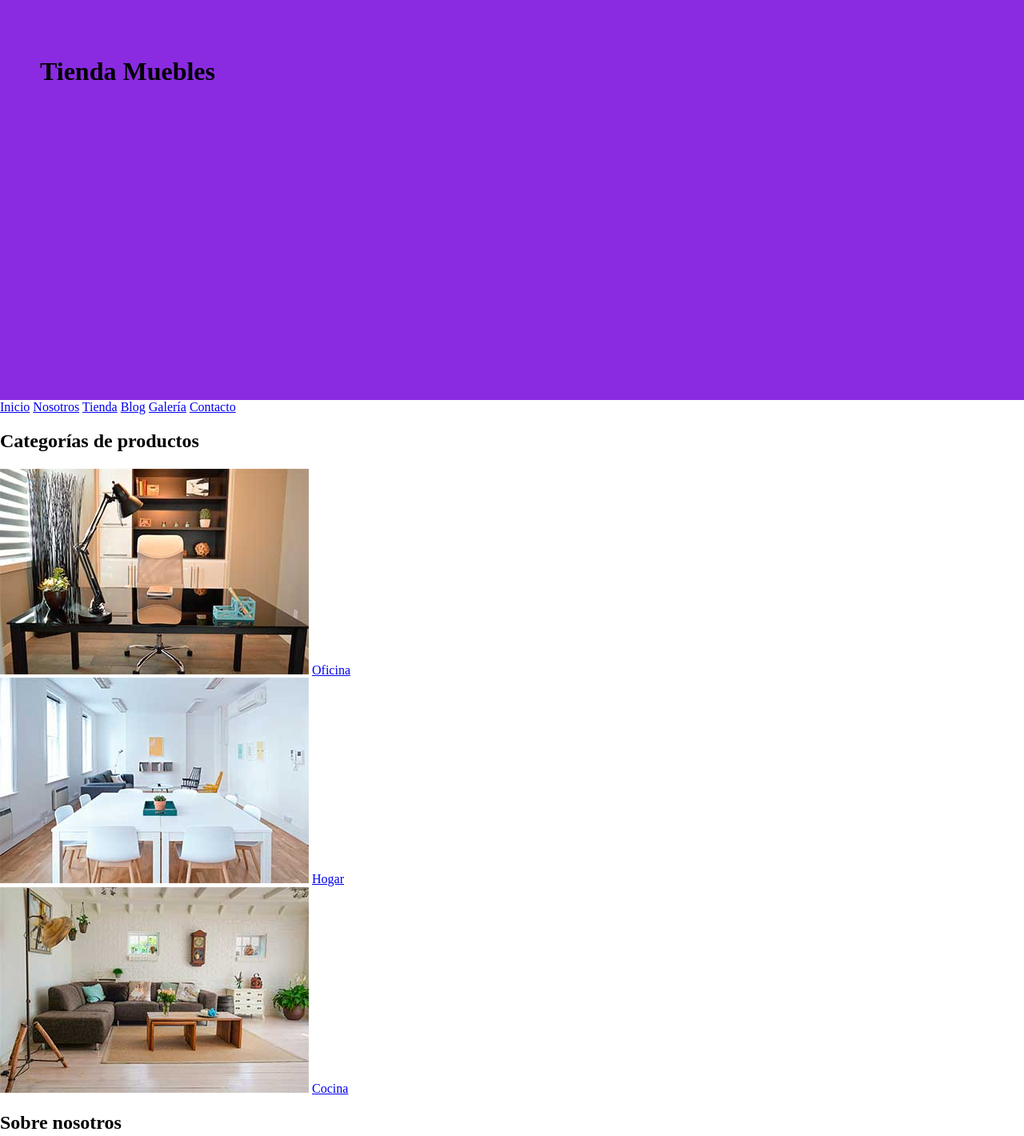
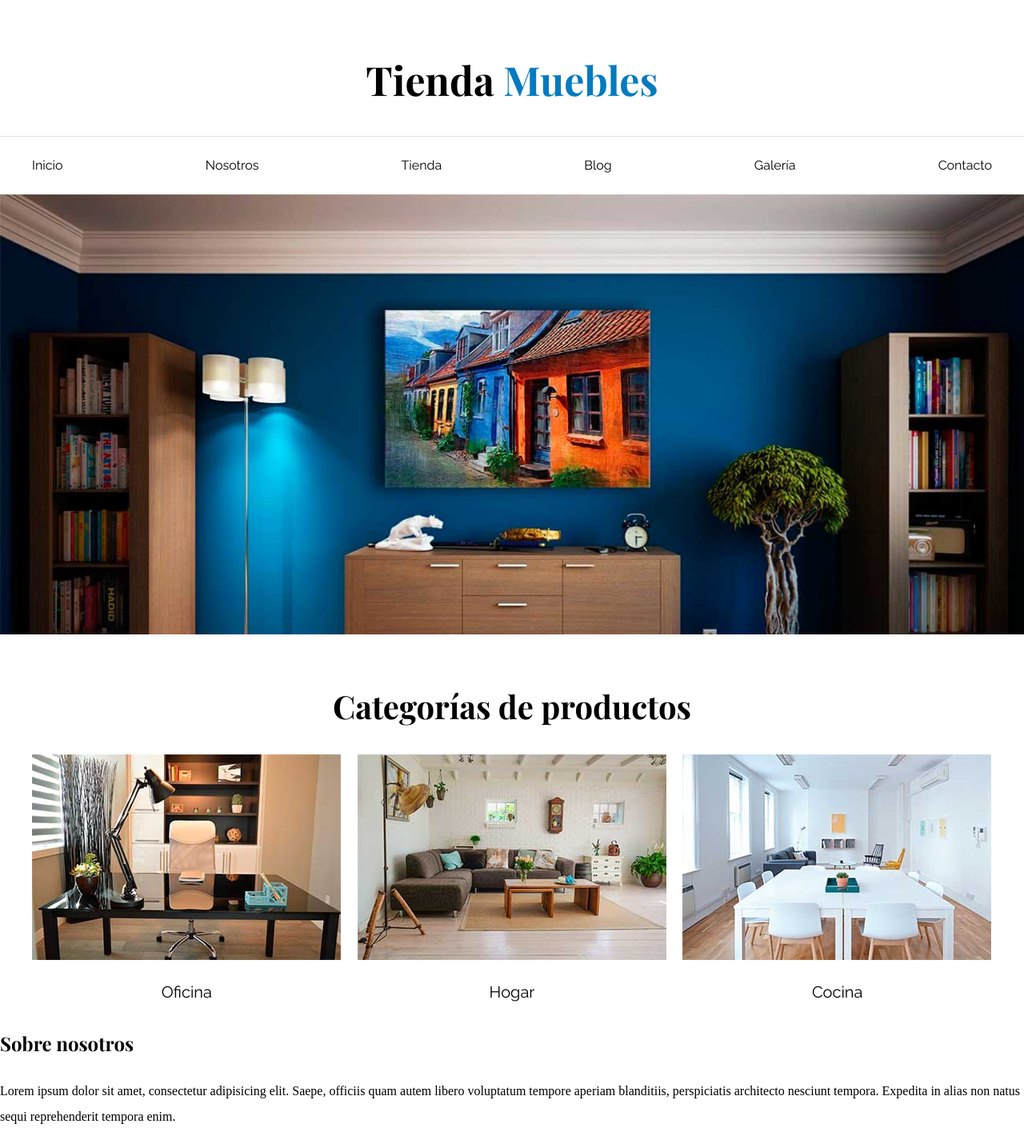
Before and after one commit to Jose-g-gs/PrimerRepositorio-TiendaMuebles, a plain HTML site: page index.html in a window 1280 px wide. Shown: the top 1420 px of the page at 80% size. Drawn offline with nearby package versions, Linux system fonts and the light colour scheme; a web font is replaced by a local one.

Commit message:
Aplicando estilos inicio

```diff
--- a/css/app.css
+++ b/css/app.css
@@ -1,15 +1,104 @@
 html {
   box-sizing: border-box;
+  font-size: 62.5%;
 }
-
+body {
+  font-size: 1.6rem;
+  line-height: 2;
+}
 *,
 *::after,
 *::before {
   box-sizing: inherit;
 }
+:root {
+  --fuente-principal: "Playfair Display", sans-serif;
+  --fuente-secundaria: "Raleway", sans-serif;
+}
 
-.header {
-  background-color: blueviolet;
-  height: 500px;
-  padding: 50px;
+/* Globales */
+
+h1,
+h2,
+h3 {
+  margin: 0 0 2rem 0;
+  font-family: var(--fuente-principal);
 }
+
+a {
+  text-decoration: none;
+  color: black;
+  font-family: var(--fuente-secundaria);
+}
+
+.contenedor {
+  width: 100%;
+  max-width: 120rem;
+  margin: 0 auto;
+}
+
+/* Header y Navegacion principal */
+
+.nombre-sitio {
+  text-align: center;
+  margin-top: 5rem;
+  font-size: 5rem;
+  font-weight: bold;
+
+  span {
+    color: #037bc0;
+  }
+}
+
+.contenedor-navegacion {
+  border-top: 0.1rem solid #e1e1e1;
+
+  .navegacion-principal {
+    display: flex;
+    justify-content: space-between;
+    padding: 2rem 0;
+
+    a {
+      font-size: 1.6rem;
+    }
+  }
+}
+
+.hero {
+  background-image: url(../img/principal.jpg);
+  height: 55rem;
+  background-repeat: no-repeat;
+  background-size: cover;
+}
+
+/* Categorias de productos */
+
+.categorias {
+  h2 {
+    text-align: center;
+    font-size: 4rem;
+    margin-top: 5rem;
+  }
+  .contenedor-categorias {
+    display: grid;
+    grid-template-columns: repeat(3, 1fr);
+    column-gap: 2rem;
+  }
+}
+
+.categoria {
+  img {
+    display: block;
+  }
+  a {
+    text-align: center;
+    font-size: 2rem;
+    padding: 2rem;
+    display: block;
+    &:hover {
+      color: #ffffff;
+      background-color: #037bc0;
+      border-bottom-right-radius: 1rem;
+    }
+  }
+}
--- a/index.html
+++ b/index.html
@@ -3,15 +3,30 @@
   <head>
     <meta charset="UTF-8" />
     <meta name="viewport" content="width=device-width, initial-scale=1.0" />
+    <link rel="preconnect" href="https://fonts.googleapis.com" />
+    <link rel="preconnect" href="https://fonts.gstatic.com" crossorigin />
+    <link
+      href="https://fonts.googleapis.com/css2?family=Playfair+Display:ital,wght@0,400..900;1,400..900&display=swap"
+      rel="stylesheet"
+    />
+    <link rel="preconnect" href="https://fonts.googleapis.com" />
+    <link rel="preconnect" href="https://fonts.gstatic.com" crossorigin />
+    <link
+      href="https://fonts.googleapis.com/css2?family=Playfair+Display:ital,wght@0,400..900;1,400..900&family=Raleway:ital,wght@0,100..900;1,100..900&display=swap"
+      rel="stylesheet"
+    />
+    <link rel="stylesheet" href="css/normalize.css" />
     <link rel="stylesheet" href="css/app.css" />
-    <link rel="stylesheet" href="css/normalize.css" />
-    <title>Tienda Muebles</title>
+
+    <title>Ecommerce - Home</title>
   </head>
   <body>
-    <header class="header">
-      <h1>Tienda Muebles</h1>
+    <header>
+      <h1 class="nombre-sitio">Tienda <span>Muebles</span></h1>
     </header>
-    <nav>
+
+    <div class="contenedor-navegacion">
+      <nav class="contenedor navegacion-principal">
         <a href="index.html">Inicio</a>
         <a href="nosotros.html">Nosotros</a>
         <a href="tienda.html">Tienda</a>
@@ -19,19 +34,25 @@
         <a href="galeria.html">Galería</a>
         <a href="contacto.html">Contacto</a>
       </nav>
-    <section>
+    </div>
+
+    <div class="hero"></div>
+
+    <section class="contenedor categorias">
       <h2>Categorías de productos</h2>
-      <div>
+      <div class="contenedor-categorias">
+        <div class="categoria">
           <img src="img/categoria1.jpg" alt="Imagen categoria oficina" />
           <a href="#">Oficina</a>
         </div>
-      <div>
-        <img src="img/categoria3.jpg" alt="Imagen categoria hogar" />
+        <div class="categoria">
+          <img src="img/categoria2.jpg" alt="Imagen categoria hogar" />
           <a href="#">Hogar</a>
         </div>
-      <div>
-        <img src="img/categoria2.jpg" alt="Imagen categoria cocina" />
+        <div class="categoria">
+          <img src="img/categoria3.jpg" alt="Imagen categoria cocina" />
           <a href="#">Cocina</a>
+        </div>
       </div>
     </section>
     <section>
```
Lines whose indentation alone changed are shown as unchanged.
